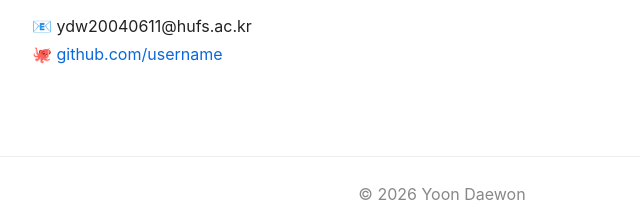
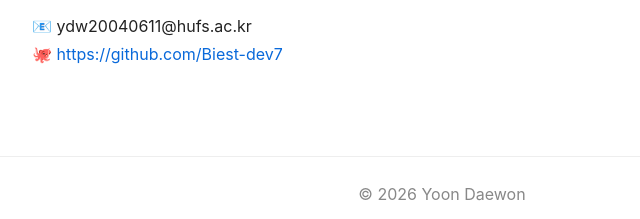
Before and after one commit to Biest-dev7/portfolio, a plain HTML site: page index.html in a window 1280 px wide. Shown: the part 944-1163 px from the top of the page, 198-838 px from the left. Drawn offline with Linux system fonts and the light colour scheme.

Commit message:
Fix GitHub link in contact section
Updated contact section with correct GitHub link.

```diff
--- a/index.html
+++ b/index.html
@@ -54,7 +54,7 @@
     <section id="contact">
       <h2>Contact</h2>
       <p>📧 ydw20040611@hufs.ac.kr</p>
-      <p>🐙 <a href="https://github.com/username">github.com/username</a></p>
+      <p>🐙 <a href="https://github.com/username">https://github.com/Biest-dev7</a></p>
     </section>
   </main>
 
```
